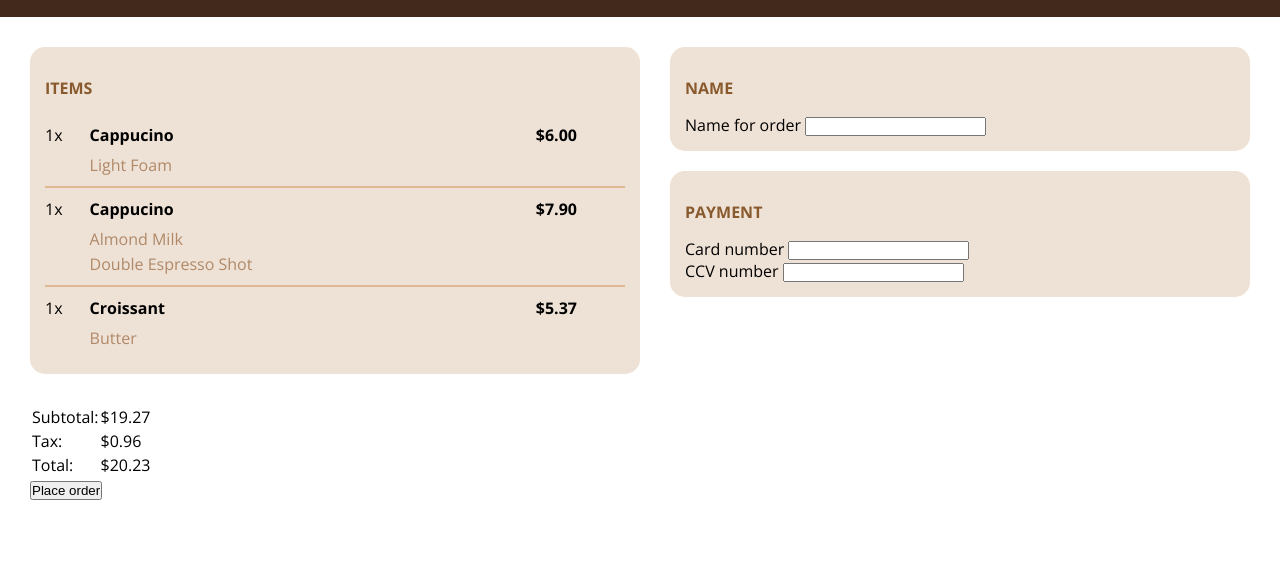
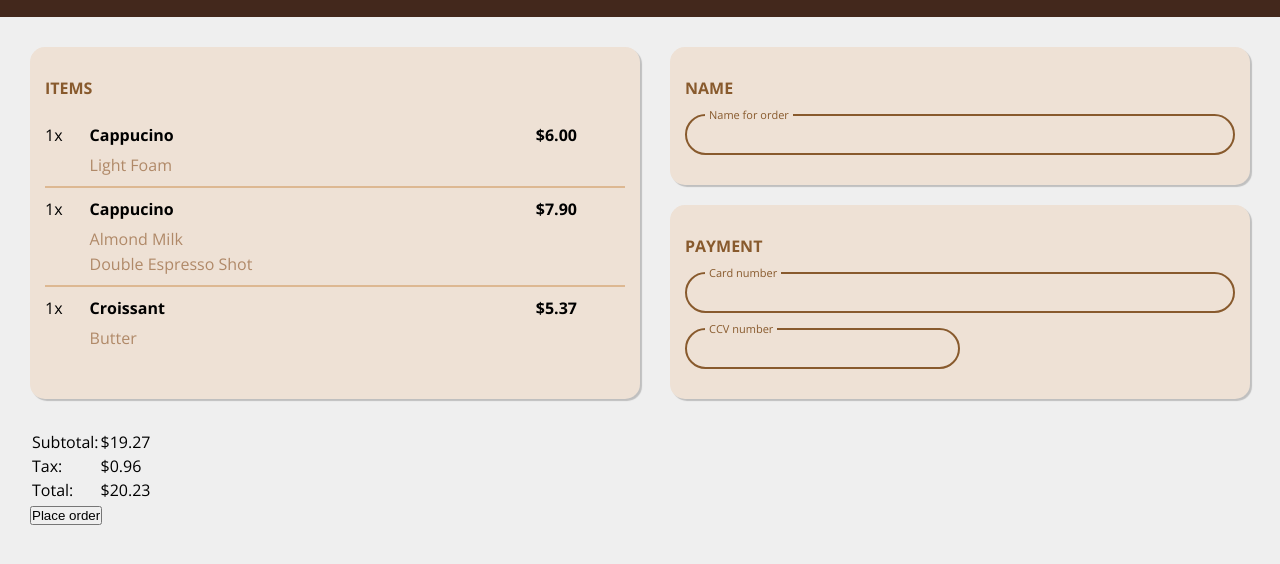
Before and after one commit to TeezlWeezl/fem-webdev-v3-css-project, a plain HTML site: page index.html in a window 1280 px wide. Shown: the part 56-620 px from the top of the page. Drawn offline with nearby package versions, Linux system fonts and the light colour scheme.

Commit message:
adds styling for forms

```diff
--- a/style.css
+++ b/style.css
@@ -13,6 +13,7 @@ html {
 body {
   font-family: "Open Sans";
   font-size: 1.6rem;
+  background: #efefef;
 }
 
 /* Page Styling */
@@ -48,6 +49,7 @@ body {
   background: #eee1d5;
   border-radius: 15px;
   padding: 15px;
+  box-shadow: 2px 2px 1px rgba(0,0,0,.2);
 }
 
 .box>.box-title {
@@ -119,3 +121,32 @@ body {
 .total {
   grid-area: total;
 }
+
+.input-group {
+  margin: 15px 0;
+  position: relative;
+}
+
+.user-input {
+  border: 2px #885a2d solid;
+  padding: 8px;
+  text-indent: 18px;
+  font-size: 1.8rem;
+  border-radius: 50px;
+  min-width: 100%;
+  background: rgba(0,0,0,0);
+}
+
+.user-input.short-input {
+  min-width: 50%;
+}
+
+.user-input-label {
+  position: absolute;
+  font-size: 1.1rem;
+  color: #885a2d;
+  top: -7px;
+  left: 20px;
+  background: #eee1d5;
+  padding: 0 4px;
+}
```
